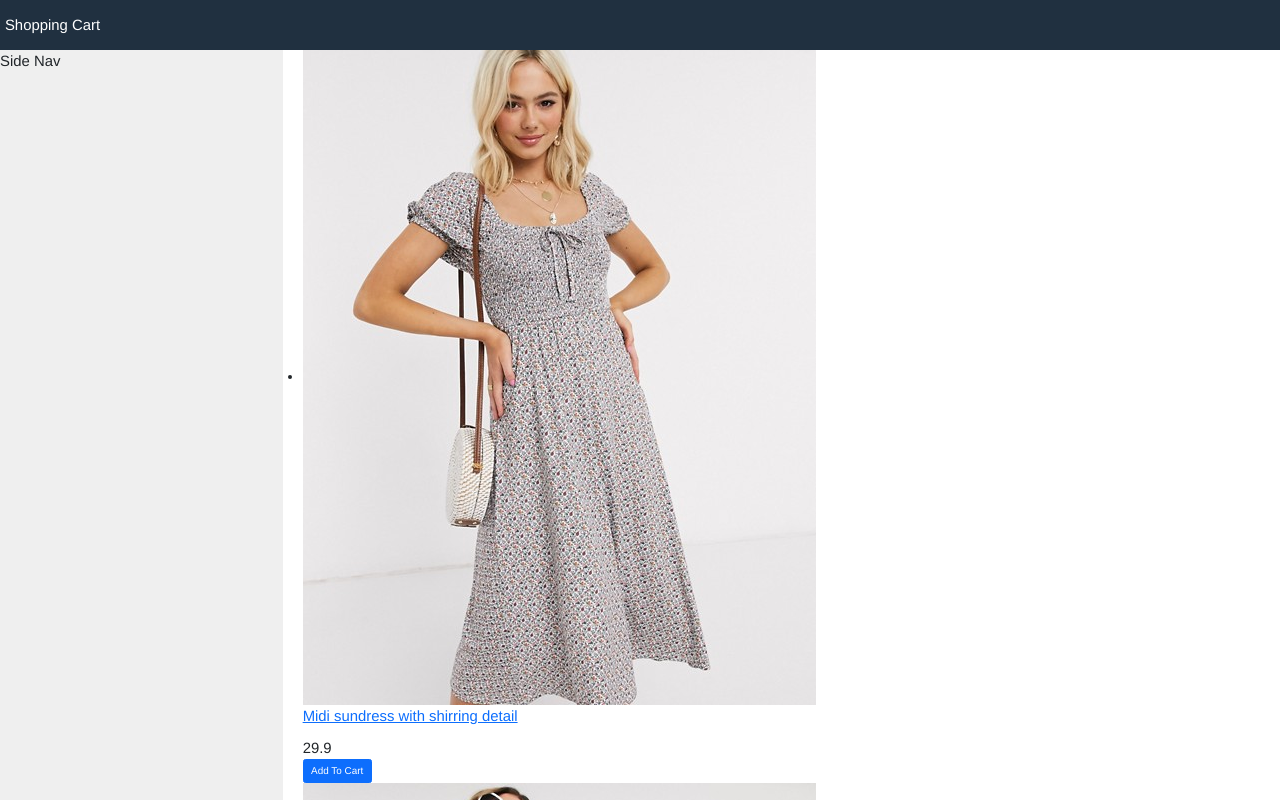
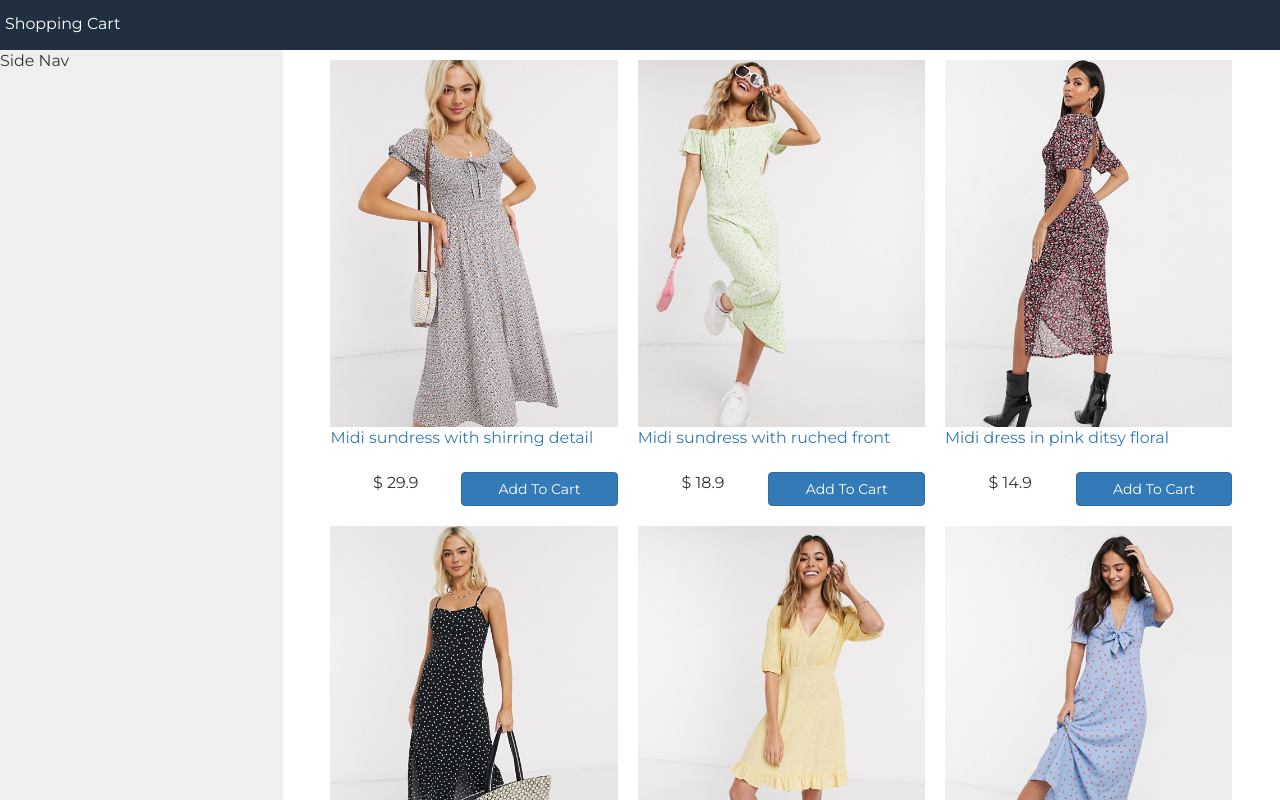
Before and after one commit to pyneninarendra/Shopping-Cart, a React (Create React App) app: page / in a window 1280 px wide. Shown: the top 800 px of the page. Built offline with nearby package versions, Linux system fonts and the light colour scheme.

Commit message:
Products List Component

```diff
--- a/public/index.html
+++ b/public/index.html
@@ -8,13 +8,15 @@
       name="description"
       content="Web site created using create-react-app"
     />
-    <link href="https://cdn.jsdelivr.net/npm/bootstrap@5.0.0-beta2/dist/css/bootstrap.min.css" rel="stylesheet" integrity="sha384-BmbxuPwQa2lc/FVzBcNJ7UAyJxM6wuqIj61tLrc4wSX0szH/Ev+nYRRuWlolflfl" crossorigin="anonymous">
+    <link rel="stylesheet" href="https://stackpath.bootstrapcdn.com/bootstrap/3.4.1/css/bootstrap.min.css" integrity="sha384-HSMxcRTRxnN+Bdg0JdbxYKrThecOKuH5zCYotlSAcp1+c8xmyTe9GYg1l9a69psu" crossorigin="anonymous">
     <title>React App</title>
   </head>
   <body>
     <noscript>You need to enable JavaScript to run this app.</noscript>
     <div id="root"></div>
-    <script src="https://cdn.jsdelivr.net/npm/@popperjs/core@2.6.0/dist/umd/popper.min.js" integrity="sha384-KsvD1yqQ1/1+IA7gi3P0tyJcT3vR+NdBTt13hSJ2lnve8agRGXTTyNaBYmCR/Nwi" crossorigin="anonymous"></script>
-<script src="https://cdn.jsdelivr.net/npm/bootstrap@5.0.0-beta2/dist/js/bootstrap.min.js" integrity="sha384-nsg8ua9HAw1y0W1btsyWgBklPnCUAFLuTMS2G72MMONqmOymq585AcH49TLBQObG" crossorigin="anonymous"></script>
+    <!-- jQuery (necessary for Bootstrap's JavaScript plugins) -->
+    <script src="https://code.jquery.com/jquery-1.12.4.min.js" integrity="sha384-nvAa0+6Qg9clwYCGGPpDQLVpLNn0fRaROjHqs13t4Ggj3Ez50XnGQqc/r8MhnRDZ" crossorigin="anonymous"></script>
+    <!-- Include all compiled plugins (below), or include individual files as needed -->
+    <script src="https://stackpath.bootstrapcdn.com/bootstrap/3.4.1/js/bootstrap.min.js" integrity="sha384-aJ21OjlMXNL5UyIl/XNwTMqvzeRMZH2w8c5cRVpzpU8Y5bApTppSuUkhZXN0VxHd" crossorigin="anonymous"></script>
   </body>
 </html>
--- a/src/Product.js
+++ b/src/Product.js
@@ -1,12 +1,12 @@
 import React, { Component } from 'react'
-
+import formatCurrency from './util'
  class Product extends Component {
     render() {
         return (
             <div>
                 <ul className='products'>
-                    {this.props.prod.map((product, index) =>
-                    <li key="index">
+                    {this.props.prod.map((product, ind) =>
+                    <li key="ind">
                         <div className="product">
                             <a href={"#" + product._id}>
                                 <img src={product.image} alt={product.title} />
@@ -15,7 +15,7 @@ import React, { Component } from 'react'
                                 </p>
                             </a>
                             <div className="product-price">
-                                <div>{product.price}</div>
+                                <div>{formatCurrency(product.price)}</div>
                                 <button type="button" className="btn btn-primary">Add To Cart</button>
                             </div>
                         </div>
--- a/src/index.css
+++ b/src/index.css
@@ -1,20 +1,9 @@
-html{
-  font-size:62%;
-  box-sizing: border-box;
-}
+@import url('https://fonts.googleapis.com/css2?family=Montserrat:ital,wght@0,100;0,200;0,300;0,400;0,500;0,600;0,700;0,800;0,900;1,100;1,200;1,300;1,400;1,500;1,600;1,700;1,800;1,900&display=swap');
+html{font-size:62%; box-sizing: border-box;}
 
-body, #root{
-  height: 100vh;
-  margin: 0;
-}
-body,input, select, textarea{font-size:1.5rem;font-family: Helvetica, Arial, sans-serif;}
-.grid-container{
-  display: grid;
-  grid-template-areas: "header" "main" "footer";
-  height: 100%;
-  grid-template-rows: 5rem 1fr 5rem;
-  grid-template-columns: 1fr;
-}
+body, #root{height: 100vh;margin: 0;}
+body,input, select, button, textarea{font-size:1.6rem;font-family: Montserrat, Helvetica, Arial, sans-serif;}
+.grid-container{ display: grid; grid-template-areas: "header" "main" "footer"; height: 100%; grid-template-rows: 5rem 1fr 5rem; grid-template-columns: 1fr; }
 
 header{grid-area: header; display: flex;align-items: center;background-color: #203040;color: #fff;padding-left: .5rem;}
 header a{text-decoration: none;color: #fff;}
@@ -24,3 +13,14 @@ main{grid-area: main;}
 .content .sidebar{flex: 1 15rem;background-color: #efefef;}
 .content .main{flex: 3 60rem;background-color: #fff;}
 footer{grid-area: footer; display: flex;align-items: center;justify-content: center;background-color: #203040;color: #fff;}
+
+/* Products */
+.products{list-style-type: none;display: flex;align-items: center;justify-content: center;margin: 0;padding: 0;flex-wrap: wrap;}
+.products li{flex: 0 1 29rem;height: 47rem;padding: 1rem;}
+.product{display: flex;flex-direction: column;justify-content: space-between;height: 100%;}
+.product a{text-decoration: none;}
+.product img{max-height: 37rem;max-width: 45rem;}
+.product-price{display: flex;justify-content: space-between;text-align: center;}
+.product-price div,
+.product-price button{text-align: center;flex: 1;}
+/* Products */
--- /dev/null
+++ b/src/util.js
@@ -0,0 +1,3 @@
+export default function formatCurrency(num){
+    return "$ " + Number(num.toFixed(1)).toLocaleString()+" ";
+}
```
